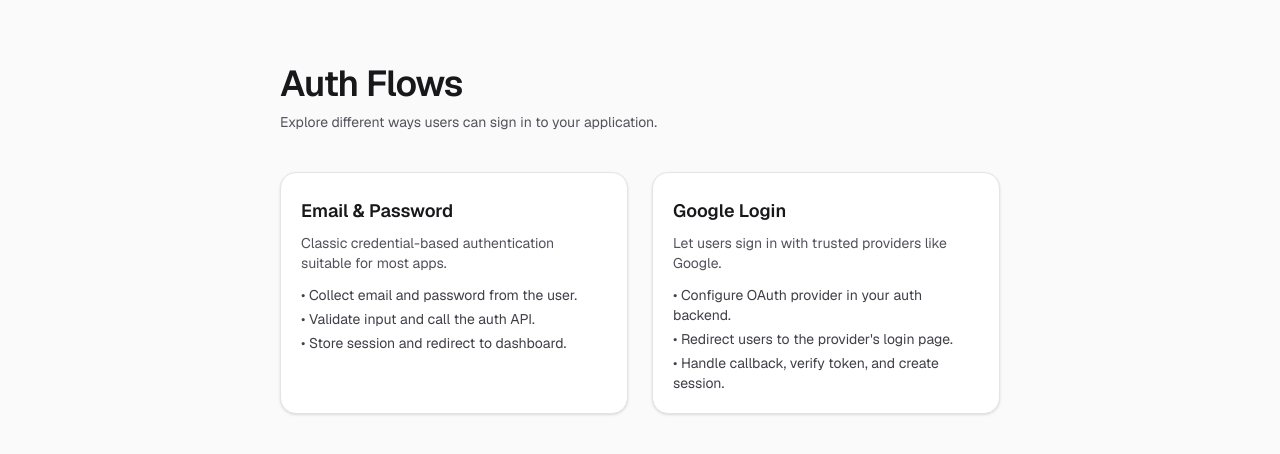
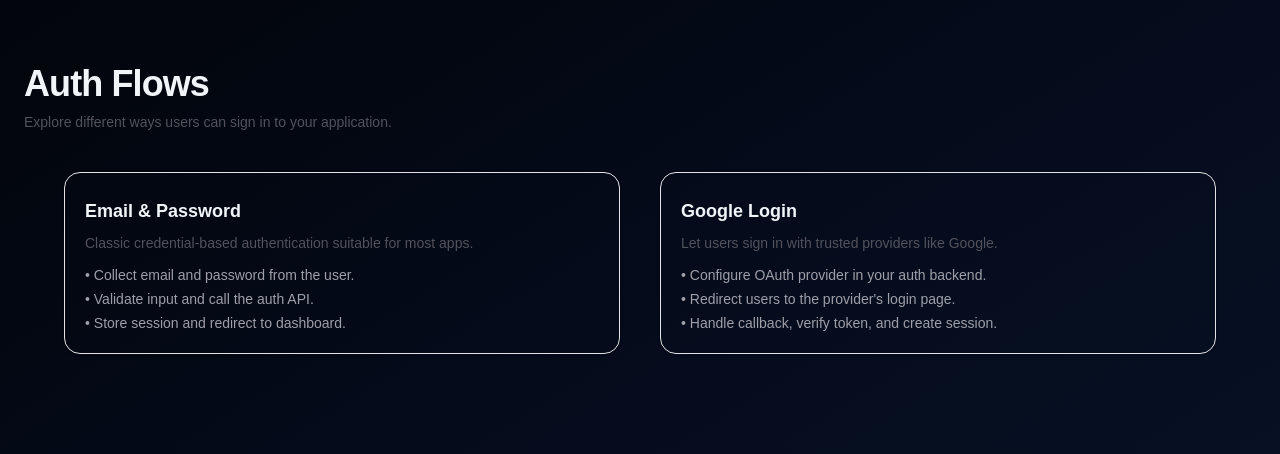
Before and after one commit to Tarun7827/auth-supabase, a Next.js app: page / in a window 1280 px wide. Shown: the top 454 px of the page. Built offline with nearby package versions, Linux system fonts and the light colour scheme.

Commit message:
Updated home page theme

```diff
--- a/app/email-password/EmailPasswordClient.tsx
+++ b/app/email-password/EmailPasswordClient.tsx
@@ -32,7 +32,7 @@ export default function EmailPasswordClient({ user }: EmailPasswordProps) {
         email,
         password,
         options: {
-          emailRedirectTo: `${window.location.origin}/welcome`,
+          emailRedirectTo: `${window.location.origin}/email-password`,
         }
        });
       setStatus( error ? error.message : "Check your inbox for confirmation");
--- a/app/page.tsx
+++ b/app/page.tsx
@@ -17,6 +17,7 @@ const authFlows = [
     title: "Google Login",
     description:
       "Let users sign in with trusted providers like Google.",
+    href: "/google-login",
     steps: [
       "Configure OAuth provider in your auth backend.",
       "Redirect users to the provider's login page.",
@@ -27,8 +28,8 @@ const authFlows = [
 
 export default function Home() {
   return (
-    <div className="min-h-screen bg-zinc-50 font-sans text-zinc-900">
-      <main className="mx-auto flex min-h-screen max-w-3xl flex-col gap-10 px-6 py-16">
+    <div className="flex min-h-screen w-full flex-col bg-gradient-to-br from-[#02050b] via-[#050c1d] to-[#071426] text-slate-100">
+      <main className="mx-auto flex min-h-screen w-full flex-col gap-10 px-6 py-16">
         <header>
           <h1 className="text-4xl font-semibold tracking-tight">Auth Flows</h1>
           <p className="mt-2 text-sm text-zinc-600">
@@ -36,19 +37,19 @@ export default function Home() {
           </p>
         </header>
 
-        <section className="grid gap-6 sm:grid-cols-2">
+        <section className="grid gap-6 sm:grid-cols-2 mx-10 gap-10">
           {authFlows.map((flow) => (
             <div key={flow.id}>
               {"href" in flow ? (
                 <Link
                   href={flow.href}
-                  className="flex h-full flex-col rounded-2xl border border-zinc-200 bg-white p-5 text-left shadow-sm transition hover:-translate-y-0.5 hover:shadow-md focus-visible:outline-none focus-visible:ring-2 focus-visible:ring-zinc-900 focus-visible:ring-offset-2"
+                  className="flex h-full flex-col rounded-2xl border border-zinc-200 bg-white-500 p-5 text-left shadow-sm transition hover:-translate-y-0.5 hover:shadow-md focus-visible:outline-none focus-visible:ring-2 focus-visible:ring-zinc-900 focus-visible:ring-offset-2"
                 >
                   <h2 className="mt-1 text-lg font-semibold">{flow.title}</h2>
                   <p className="mt-2 text-sm text-zinc-600">
                     {flow.description}
                   </p>
-                  <ul className="mt-3 space-y-1 text-sm text-zinc-700">
+                  <ul className="mt-3 space-y-1 text-sm text-zinc-400">
                     {flow.steps.map((step) => (
                       <li key={step}>• {step}</li>
                     ))}
@@ -57,7 +58,7 @@ export default function Home() {
               ) : (
                 <button
                   type="button"
-                  className="flex h-full w-full flex-col rounded-2xl border border-zinc-200 bg-white p-5 text-left shadow-sm transition hover:-translate-y-0.5 hover:shadow-md focus-visible:outline-none focus-visible:ring-2 focus-visible:ring-zinc-900 focus-visible:ring-offset-2"
+                  className="flex h-full w-full flex-col rounded-2xl border border-zinc-200 bg-white-500 p-5 text-left shadow-sm transition hover:-translate-y-0.5 hover:shadow-md focus-visible:outline-none focus-visible:ring-2 focus-visible:ring-zinc-900 focus-visible:ring-offset-2"
                 >
                   <h2 className="mt-1 text-lg font-semibold">{flow.title}</h2>
                   <p className="mt-2 text-sm text-zinc-600">
```
